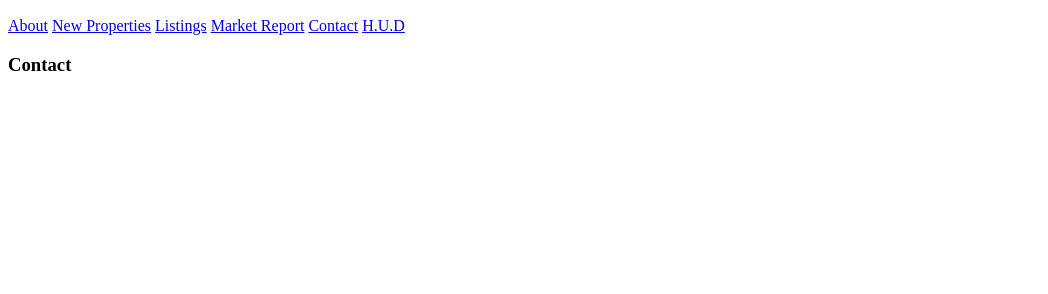
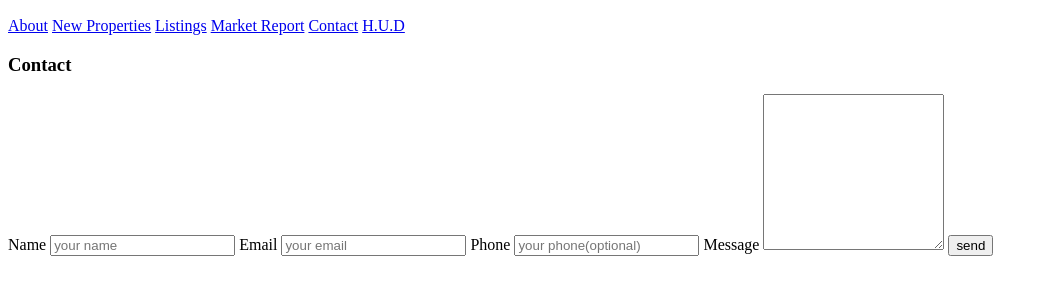
Before and after one commit to tatsianab/exeptional-realty, a plain HTML site: page contact.html in a window 1280 px wide. Shown: the part 110-404 px from the top of the page, without its empty margins (0-1048 px from the left). Drawn offline with Linux system fonts and the light colour scheme.

Commit message:
add form to a contact page

```diff
--- a/contact.html
+++ b/contact.html
@@ -19,6 +19,16 @@
 	<h3>Contact</h3>
 	<frame <iframe src="https://www.google.com/maps/embed?pb=!1m14!1m12!1m3!1d96772.02933105853!2d-74.06873094999999!3d40.7152445!2m3!1f0!2f0!3f0!3m2!1i1024!2i768!4f13.1!5e0!3m2!1sen!2sus!4v1442193081504"
 	width="425" height="350" frameborder="0" style="border:0" allowfullscreen></iframe>
-
+	<form action="#" method="post">
+	<label for="full-name">Name</label>
+	<input type="text" id="full-name" name="full-name" placeholder="your name" required>
+	<label for="email">Email</label>
+	<input type="email" id="email" name="email" placeholder="your email" required>
+	<label for="phone">Phone</label>
+	<input type="tel" id="phone" name="phone" placeholder="your phone(optional)">
+	<label for="message">Message</label>
+	<textarea id="message" name="message" rows="10"></textarea>
+	<input type="submit" value="send">
+	</form>
 </body>
 </html>
```
